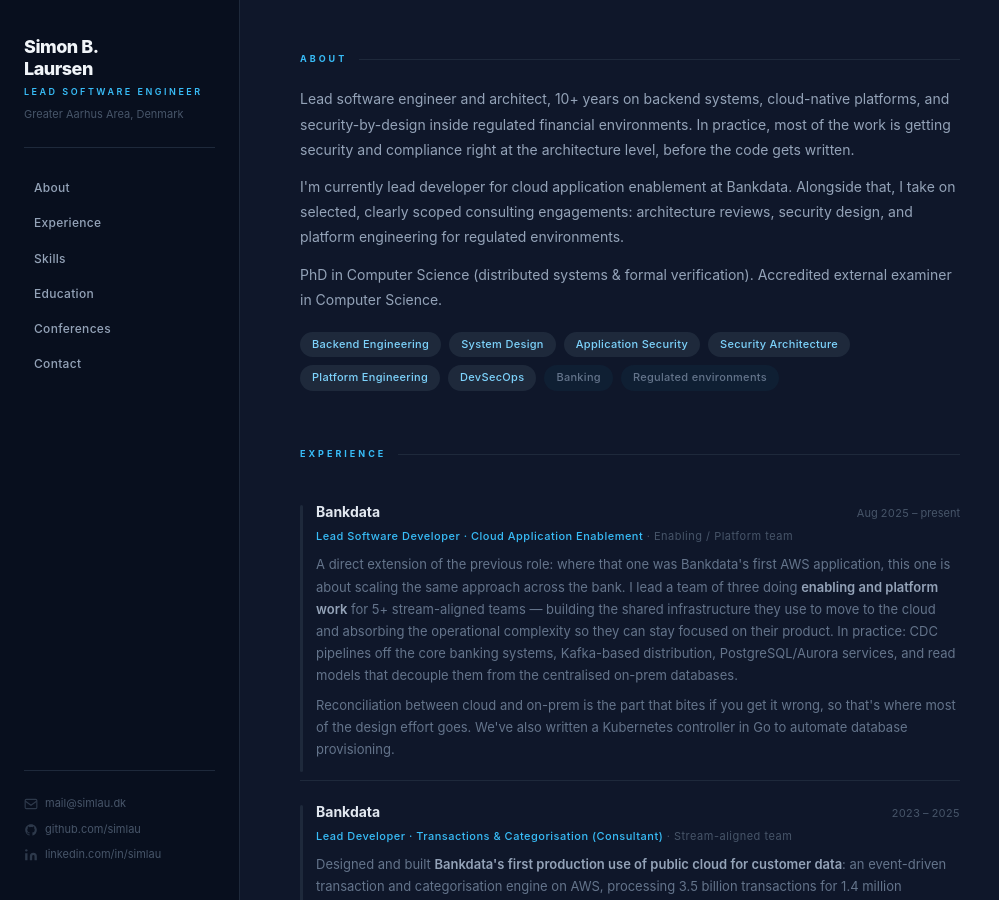
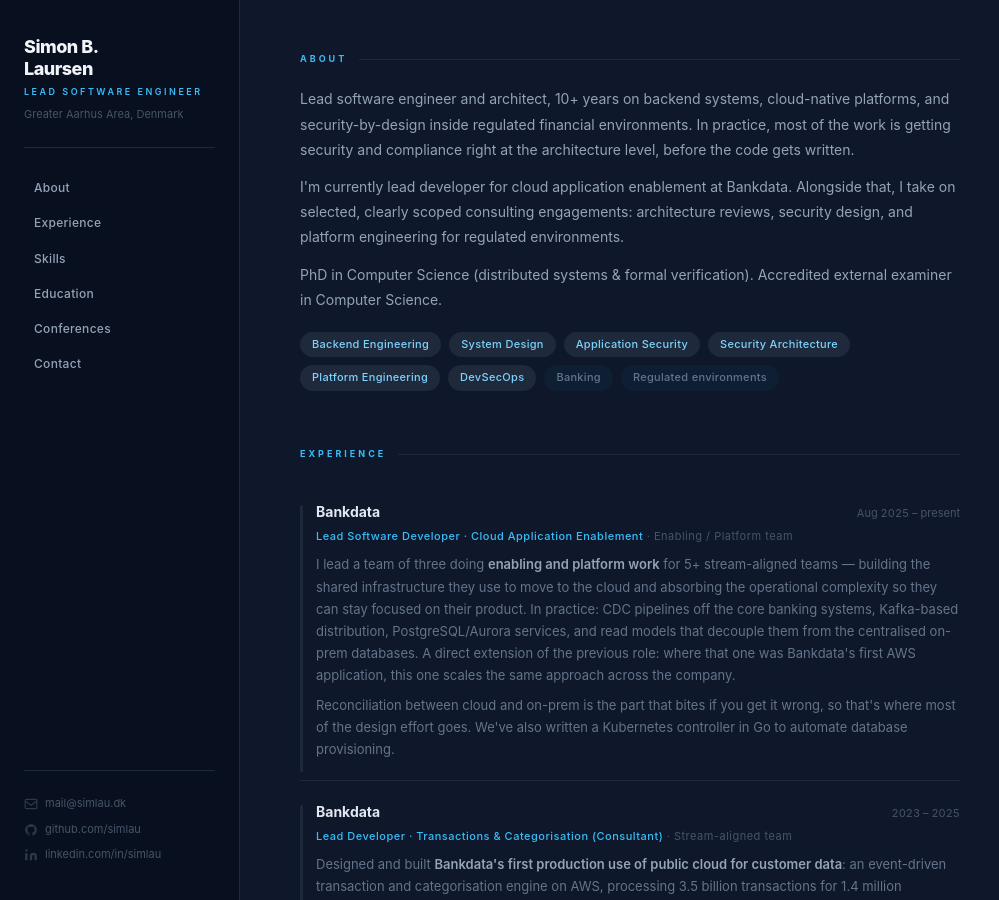
Before and after one commit to simlau/simlau.github.io, a Jekyll site: the page built from index.md, in a window 1280 px wide and 900 px high. Shown: the whole window, without its empty margins (0-999 px from the left). Built offline with Jekyll 4.4.1, drawn with Linux system fonts in a browser that asks for light colours.

Commit message:
copy: lead bankdata current role with the team and the work

```diff
--- a/_layouts/default.html
+++ b/_layouts/default.html
@@ -398,7 +398,7 @@
         </div>
         <div class="exp-role">Lead Software Developer · Cloud Application Enablement <span class="team-type">· Enabling / Platform team</span></div>
         <p class="exp-outcome">
-          A direct extension of the previous role: where that one was Bankdata's first AWS application, this one is about scaling the same approach across the bank. I lead a team of three doing <strong>enabling and platform work</strong> for 5+ stream-aligned teams — building the shared infrastructure they use to move to the cloud and absorbing the operational complexity so they can stay focused on their product. In practice: CDC pipelines off the core banking systems, Kafka-based distribution, PostgreSQL/Aurora services, and read models that decouple them from the centralised on-prem databases.
+          I lead a team of three doing <strong>enabling and platform work</strong> for 5+ stream-aligned teams — building the shared infrastructure they use to move to the cloud and absorbing the operational complexity so they can stay focused on their product. In practice: CDC pipelines off the core banking systems, Kafka-based distribution, PostgreSQL/Aurora services, and read models that decouple them from the centralised on-prem databases. A direct extension of the previous role: where that one was Bankdata's first AWS application, this one scales the same approach across the company.
         </p>
         <p class="exp-outcome">
           Reconciliation between cloud and on-prem is the part that bites if you get it wrong, so that's where most of the design effort goes. We've also written a Kubernetes controller in Go to automate database provisioning.
```
